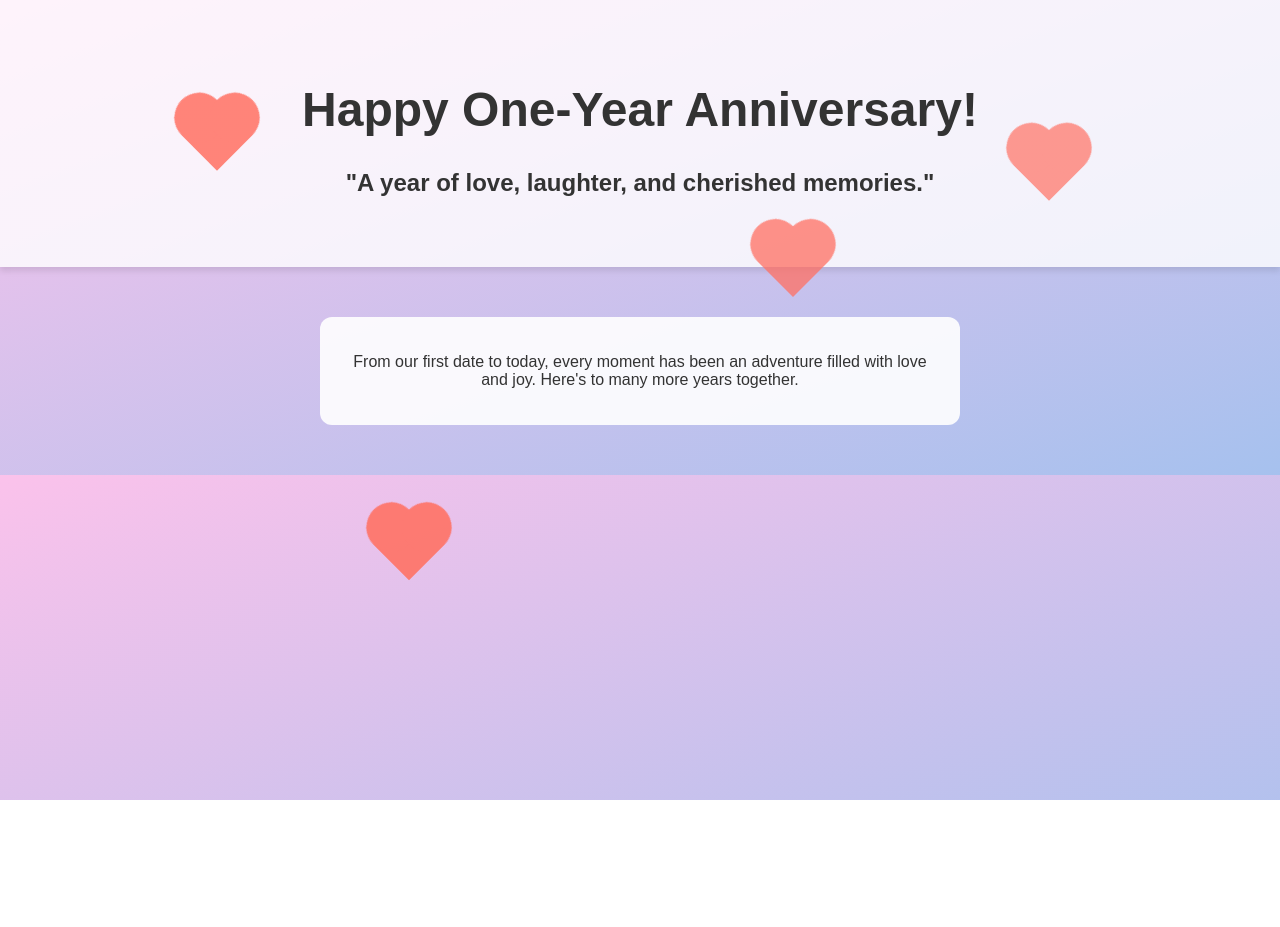
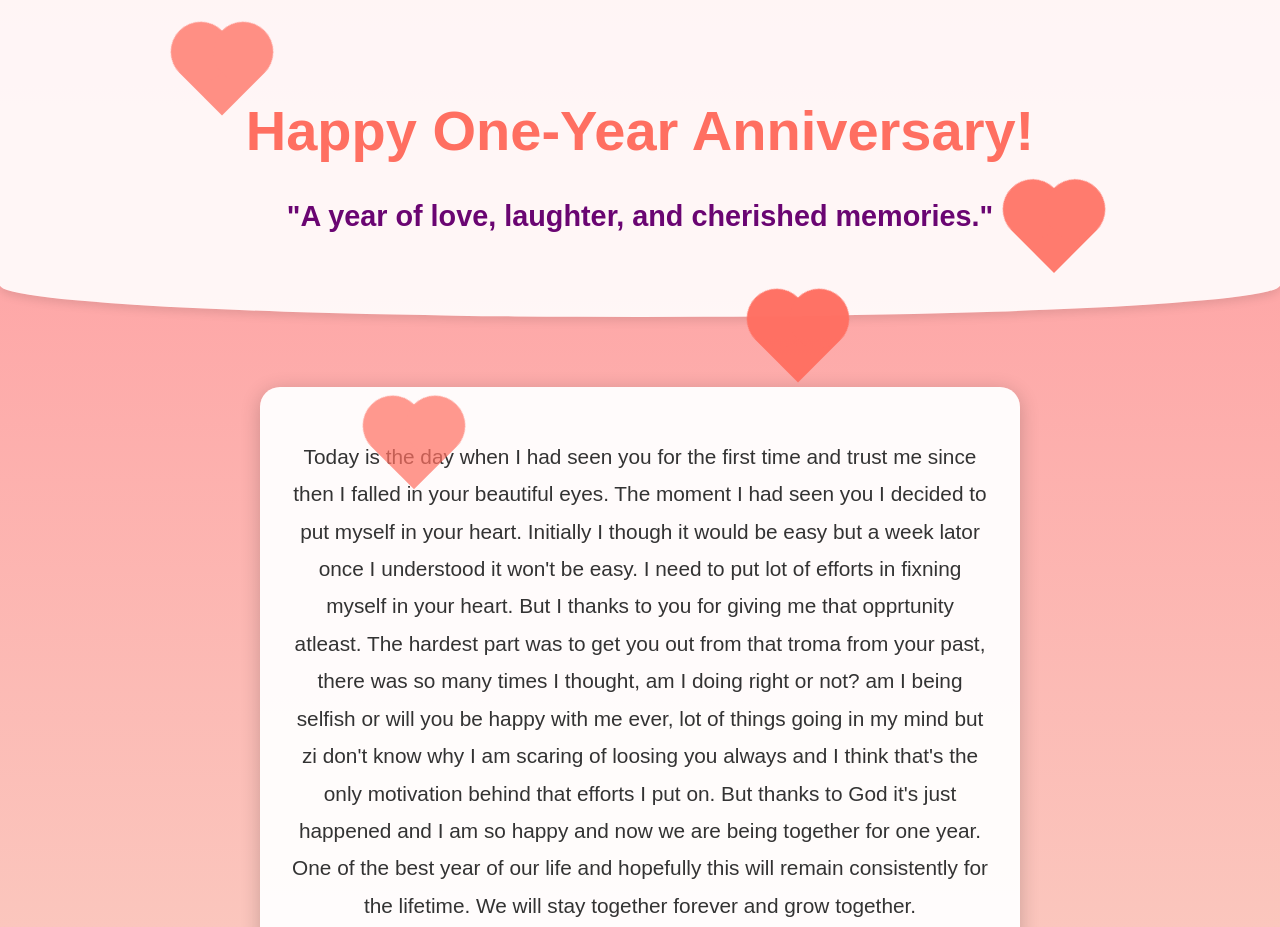
Before and after one commit to jay0308/my_love, a plain HTML site: page index.html in a window 1280 px wide. Shown: the top 927 px of the page. Before the commit the page ends 800 px from the top, so only its background shows below. Drawn offline with Linux system fonts and the light colour scheme.

Commit message:
Update index.html

```diff
--- a/index.html
+++ b/index.html
@@ -8,23 +8,27 @@
         body {
             margin: 0;
             font-family: 'Arial', sans-serif;
-            background: linear-gradient(to bottom right, #fbc2eb, #a6c1ee);
+            background: linear-gradient(to bottom, #ff9a9e, #fad0c4);
             color: #333;
             overflow-x: hidden;
         }
         header {
             text-align: center;
-            padding: 50px 20px;
-            background-color: rgba(255, 255, 255, 0.8);
-            box-shadow: 0px 4px 6px rgba(0, 0, 0, 0.1);
+            padding: 60px 20px;
+            background-color: rgba(255, 255, 255, 0.9);
+            box-shadow: 0px 4px 10px rgba(0, 0, 0, 0.1);
+            border-bottom-left-radius: 50% 10%;
+            border-bottom-right-radius: 50% 10%;
         }
         h1 {
-            font-size: 3em;
-            animation: fadeInDown 2s ease;
+            font-size: 3.5em;
+            animation: fadeInDown 1.5s ease;
+            color: #ff6f61;
         }
         h2 {
-            font-size: 1.5em;
-            animation: fadeInUp 2s ease;
+            font-size: 1.8em;
+            animation: fadeInUp 1.5s ease;
+            color: #6a0572;
         }
         @keyframes fadeInDown {
             0% {
@@ -48,27 +52,27 @@
         }
         .heart {
             position: absolute;
-            width: 50px;
-            height: 50px;
+            width: 60px;
+            height: 60px;
             background-color: #ff6f61;
             transform: rotate(-45deg);
-            animation: float 5s infinite;
+            animation: float 6s infinite;
         }
         .heart:before,
         .heart:after {
             content: "";
             position: absolute;
-            width: 50px;
-            height: 50px;
+            width: 60px;
+            height: 60px;
             background-color: #ff6f61;
             border-radius: 50%;
         }
         .heart:before {
-            top: -25px;
+            top: -30px;
             left: 0;
         }
         .heart:after {
-            left: 25px;
+            left: 30px;
             top: 0;
         }
         @keyframes float {
@@ -77,7 +81,7 @@
                 opacity: 1;
             }
             50% {
-                transform: translateY(-100px) rotate(-45deg);
+                transform: translateY(-150px) rotate(-45deg);
                 opacity: 0.7;
             }
             100% {
@@ -86,14 +90,20 @@
             }
         }
         #message {
-            padding: 20px;
-            margin: 50px auto;
+            padding: 30px;
+            margin: 70px auto;
             text-align: center;
-            background: rgba(255, 255, 255, 0.9);
-            border-radius: 12px;
+            background: rgba(255, 255, 255, 0.95);
+            border-radius: 20px;
+            box-shadow: 0px 4px 20px rgba(0, 0, 0, 0.2);
             width: 80%;
-            max-width: 600px;
-            animation: fadeIn 3s ease;
+            max-width: 700px;
+            animation: fadeIn 2.5s ease;
+        }
+        #message p {
+            font-size: 1.3em;
+            color: #333;
+            line-height: 1.8;
         }
         @keyframes fadeIn {
             from {
@@ -102,6 +112,17 @@
             to {
                 opacity: 1;
             }
+        }
+        footer {
+            text-align: center;
+            padding: 20px;
+            background: rgba(255, 255, 255, 0.8);
+            border-top: 2px solid #ff6f61;
+            margin-top: 50px;
+        }
+        footer p {
+            font-size: 1em;
+            color: #6a0572;
         }
     </style>
 </head>
@@ -112,20 +133,27 @@
     </header>
 
     <div id="message">
-        <p>From our first date to today, every moment has been an adventure filled with love and joy. Here's to many more years together.</p>
+        <p>Today is the day when I had seen you for the first time and trust me since then I falled in your beautiful eyes. The moment I had seen you I decided to put myself in your heart. Initially I though it would be easy but a week lator once I understood it won't be easy. I need to put
+        lot of efforts in fixning myself in your heart. But I thanks to you for giving me that opprtunity atleast. The hardest part was to get you out from that troma from your past, there was so many times I thought, am I doing right or not?
+        am I being selfish or will you be happy with me ever, lot of things going in my mind but zi don't know why I am scaring of loosing you always and I think that's the only motivation behind that efforts I put on. But thanks to God it's just happened and I am so happy
+        and now we are being together for one year. One of the best year of our life and hopefully this will remain consistently for the lifetime. We will stay together forever and grow together.</p>
     </div>
 
     <!-- Animated hearts -->
     <div class="heart" style="top: 20%; left: 15%; animation-delay: 0s;"></div>
-    <div class="heart" style="top: 40%; left: 60%; animation-delay: 1s;"></div>
-    <div class="heart" style="top: 70%; left: 30%; animation-delay: 2s;"></div>
-    <div class="heart" style="top: 30%; left: 80%; animation-delay: 3s;"></div>
+    <div class="heart" style="top: 40%; left: 60%; animation-delay: 1.5s;"></div>
+    <div class="heart" style="top: 70%; left: 30%; animation-delay: 3s;"></div>
+    <div class="heart" style="top: 30%; left: 80%; animation-delay: 4.5s;"></div>
+
+    <footer>
+        <p>With all my love, forever and always ❤️</p>
+    </footer>
 
     <script>
         // Add interactive floating hearts
         const hearts = document.querySelectorAll('.heart');
         hearts.forEach(heart => {
-            const randomDuration = Math.random() * 3 + 3; // 3s to 6s
+            const randomDuration = Math.random() * 3 + 4; // 4s to 7s
             heart.style.animationDuration = `${randomDuration}s`;
         });
     </script>
```
